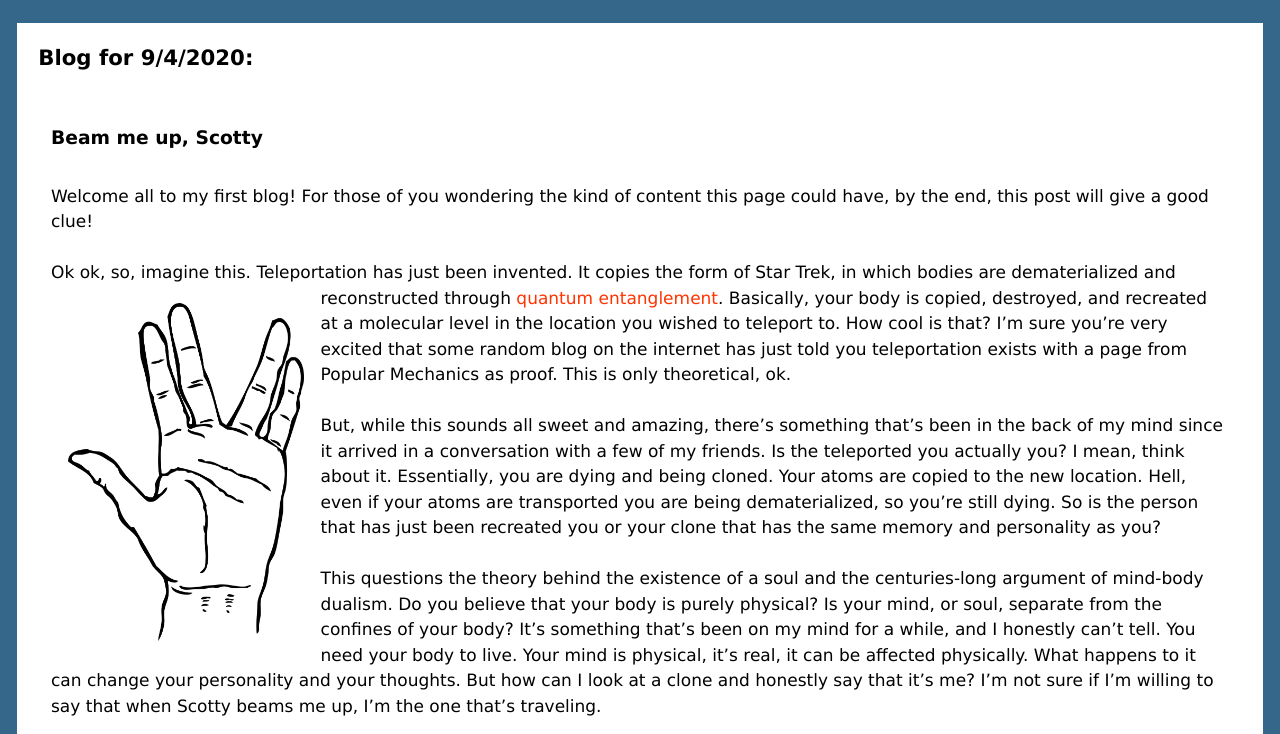
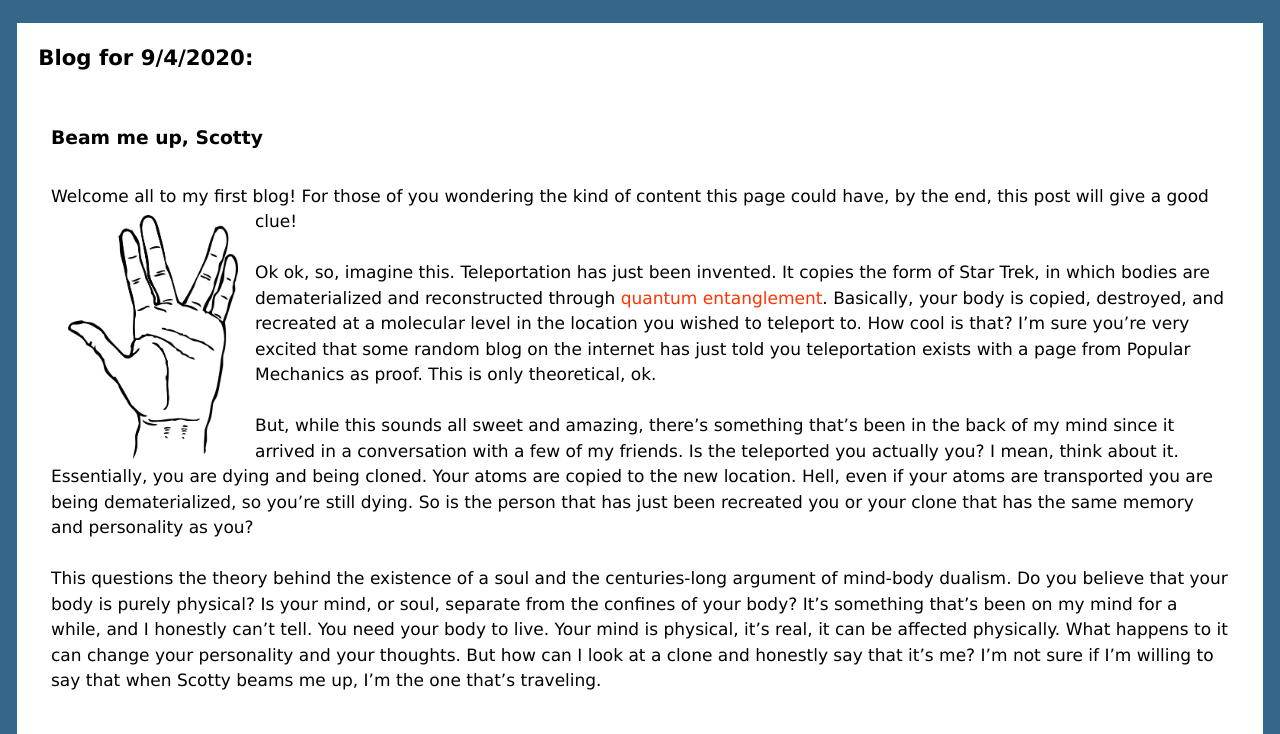
Before and after one commit to Divyesh-Johri/art101, a plain HTML site: page pages/assignment1.html in a window 1280 px wide. Shown: the part 218-952 px from the top of the page. Drawn offline with Linux system fonts and the light colour scheme.

Commit message:
tweaks to assignment1 image

```diff
--- a/pages/assignment1.html
+++ b/pages/assignment1.html
@@ -40,11 +40,11 @@
                 <h3>Beam me up, Scotty</h3>
                 <p>Welcome all to my first blog! For those of you wondering the kind of content this page could have, by
                     the end, this post will give a good clue!
+                    <img class='abstractImg' style='max-width: 10em; height: auto; padding: .3em 1em .3em'
+                    src='../images/startrek.png' alt='Star Trek'>
                     <br><br>Ok ok, so, imagine this. Teleportation has just been invented. It copies the form of
                     Star Trek, in which bodies are dematerialized and reconstructed through
                     <a href='https://www.popularmechanics.com/science/a25699/how-quantum-teleportation-works/' target='_blank'>quantum entanglement</a>.
-                    <img class='abstractImg' style='max-width: 20%; height: auto; padding: 1em 1em'
-                    src='../images/startrek.png' alt='Star Trek'>
                     Basically, your body is copied, destroyed, and recreated at a molecular level in the location
                     you wished to teleport to. How cool is that? I’m sure you’re very excited that some random blog
                     on the internet has just told you teleportation exists with a page from Popular Mechanics as proof.
```
